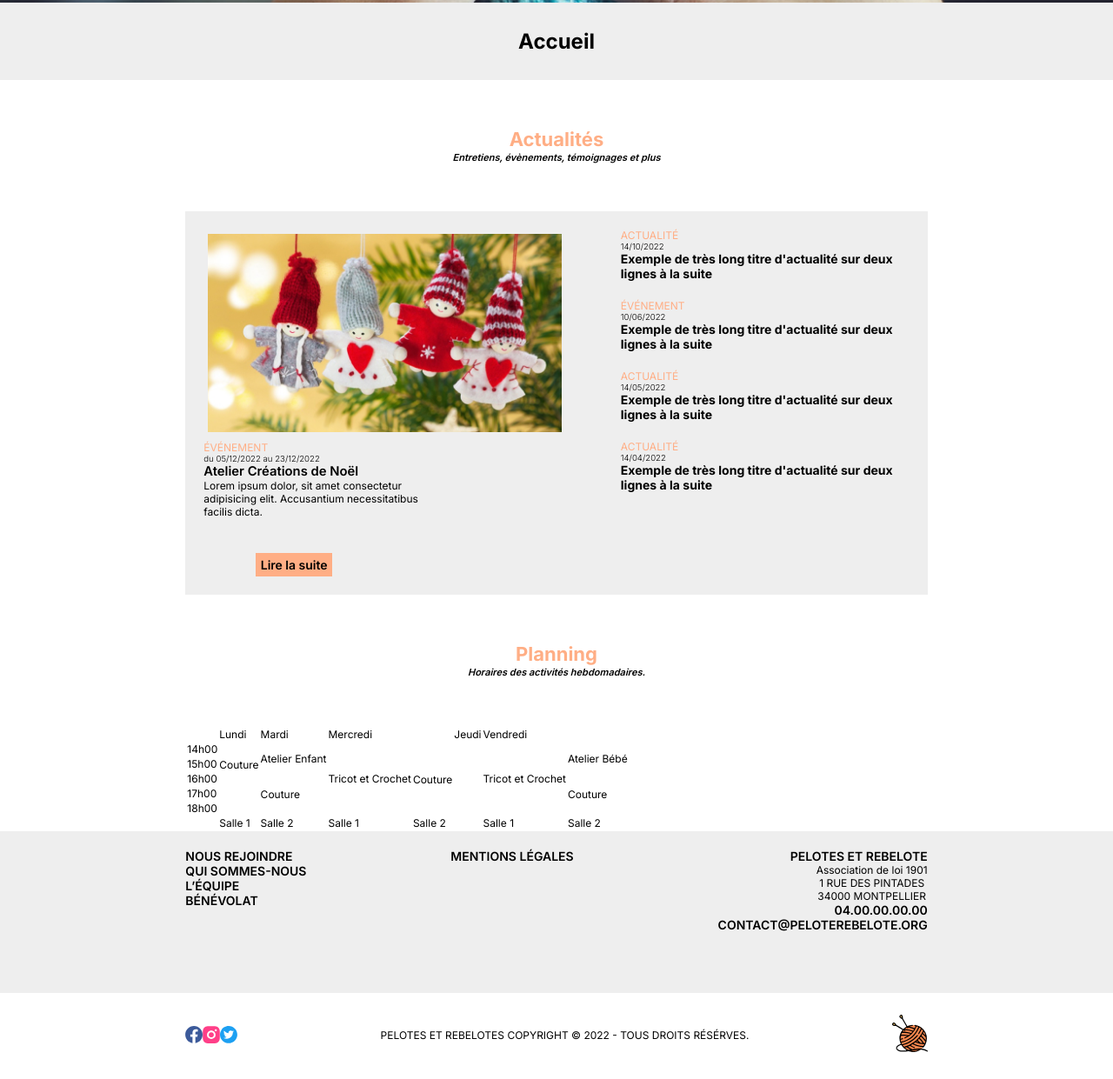
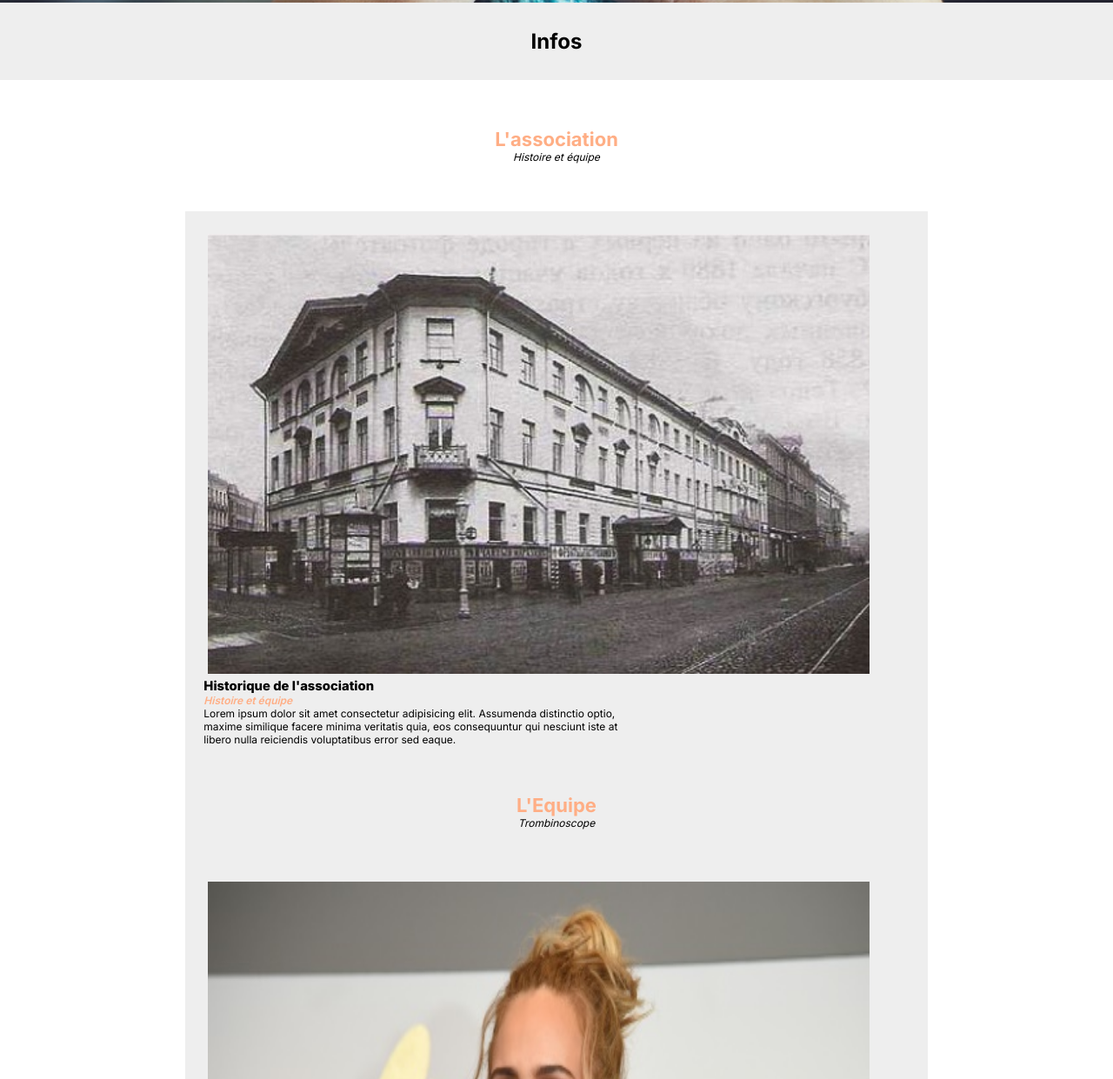
Before and after one commit to MetzyS/pelote-et-rebelote, a plain HTML site: page index.html in a window 1280 px wide. Shown: the part 267-1508 px from the top of the page at 87% size. Drawn offline with Linux system fonts and the light colour scheme.

Commit message:
page nael en cours

```diff
--- a/assets/css/blocks/index.css
+++ b/assets/css/blocks/index.css
@@ -33,21 +33,40 @@
 
 .event-next-title {
     font-size: calc(var(--secondary-title-s) - 0.6em);
-    font-weight: 600;
+    font-weight: 800;
+    padding: 5px;
+}
+.page-subtitle-description{
+    font-style: italic;
+}
+.article-title {
+    font-size: calc(var(--secondary-title-s) - 0.6em);
+    font-weight: 800;
+    display: flex;
+    justify-content: center;
+
+}
+.article-description {
+    font-size: calc(var(--secondary-title-s) - 0.6em);
+    font-style: italic;
+    padding: 5px;
+}
+.second-article-title {
+    font-size: calc(var(--secondary-title-s) - 0.6em);
+    font-weight: 800;
+    display: flex;
+    justify-content: center;
+
+}
+.second-article-description {
+    font-size: calc(var(--secondary-title-s) - 0.6em);
+    font-style: italic;
     padding: 5px;
 }
 
-.event-next-link {
-    display: inline-block;
-    text-decoration: none;
-    color: #000;
-    font-size: calc(var(--text-s) + 2px);
-    width: 85%;
-    padding: 5px;
-}
 .event-next-photo{
-    width: 75%;
-    height: 75%;
+    width: 70%;
+    height: 70%;
     padding: 5px;
 }
 
@@ -70,10 +89,7 @@
     .event-next-texte{
         width: 60%;
     }
-    .event-next-link{
-        width:20%;
-        margin: 40px 60px 0px;
-    }
+
 }
 
 /* Event List */
--- a/assets/css/style.css
+++ b/assets/css/style.css
@@ -323,10 +323,12 @@ h2 {
     color: var(--secondary-color);
 }
 
-.page-subtitle-description {
-    font-size: calc(var(--secondary-title-s) / 2);
+.event-next-title-description {
+    font-size: calc(var(--secondary-title-s) / );
     font-weight: 600;
     font-style: italic;
+    color: var(--secondary-color);
+
 }
 
 /* Footer */
--- a/index.html
+++ b/index.html
@@ -71,140 +71,37 @@
   </header>
 
   <main class="page-main grid">
-    <h1 class="page-main-title">Accueil</h1>
+    <h1 class="page-main-title">Infos</h1>
     <section class="event">
       <div class="page-main-subtitle">
-        <h2>Actualités</h2>
-        <span class="page-subtitle-description">Entretiens, évènements, témoignages et plus</span>
+        <h2>L'association</h2>
+        <span class="page-subtitle-description">Histoire et équipe</span>
       </div>
       <div class="event-container">
       <article class="event-next">
-        <div class="event-next-block">
-          <span class="event-type">Événement</span>
-          <span class="event-date">du 05/12/2022 au 23/12/2022</span>
-        </div>
-        <h1 class="event-next-title">Atelier Créations de Noël</h1>
+        <h1 class="event-next-title">Historique de l'association</h1>
+        <span class="event-next-title-description">Histoire et équipe</span>
         <p class="event-next-texte">
-          Lorem ipsum dolor, sit amet consectetur adipisicing elit.
-          Accusantium necessitatibus facilis dicta.
+          Lorem ipsum dolor sit amet consectetur adipisicing elit. Assumenda distinctio optio, maxime similique facere minima veritatis quia, eos consequuntur qui nesciunt iste at libero nulla reiciendis voluptatibus error sed eaque.
         </p>
-        <img class="event-next-photo" src="assets/image/photo-event-noel.jpg" width="417" height="234"
+        <img class="event-next-photo" src="assets/image/photo_asso.jpg" width="417" height="234"
           alt="Photo de création de noel" />
-        <a href class="button event-next-link">Lire la suite</a>
-      </article>
-      <ul class="event-list">
-        <li class="event-list-item">
-          <a href="#"><span class="event-type">Actualité</span><span class="event-date">14/10/2022</span>
-            <h3 class="event-list-item-title">
-              Exemple de très long titre d'actualité sur deux lignes à la
-              suite
-            </h3>
-          </a>
-        </li>
-        <li class="event-list-item">
-          <a href="#"><span class="event-type">Événement</span><span class="event-date">10/06/2022</span>
-            <h3 class="event-list-item-title">
-              Exemple de très long titre d'actualité sur deux lignes à la
-              suite
-            </h3>
-          </a>
-        </li>
-        <li class="event-list-item">
-          <a href="#"><span class="event-type">Actualité</span><span class="event-date">14/05/2022</span>
-            <h3 class="event-list-item-title">
-              Exemple de très long titre d'actualité sur deux lignes à la
-              suite
-            </h3>
-          </a>
-        </li>
-        <li class="event-list-item">
-          <a href="#"><span class="event-type">Actualité</span><span class="event-date">14/04/2022</span>
-            <h3 class="event-list-item-title">
-              Exemple de très long titre d'actualité sur deux lignes à la
-              suite
-            </h3>
-          </a>
-        </li>
-      </ul>
-    </div>
-    </section>
+
+
     <section class="planning">
       <div class="page-main-subtitle">
-        <h2>Planning</h2>
-        <span class="page-subtitle-description">Horaires des activités hebdomadaires.</span>
+        <h2>L'Equipe</h2>
+        <span class="page-subtitle-description">Trombinoscope</span>
       </div>
-      <table class="planning-table">
-        <thead>
-          <tr>
-            <td></td>
-            <td>Lundi</td>
-            <td>Mardi</td>
-            <td colspan="2">Mercredi</td>
-            <td>Jeudi</td>
-            <td colspan="2">Vendredi</td>
-          </tr>
-        </thead>
-        <tbody>
-          <tr>
-            <td rowspan="2">14h00</td>
-            <td rowspan="7">Couture</td>
-            <td></td>
-            <td rowspan="9">Tricot et Crochet</td>
-            <td></td>
-            <td></td>
-            <td rowspan="9">Tricot et Crochet</td>
-            <td></td>
-          </tr>
-          <tr>
-            <td rowspan="4">Atelier Enfant</td>
-            <td rowspan="8">Couture</td>
-            <td></td>
-            <td rowspan="4">Atelier Bébé</td>
-          </tr>
-          <tr>
-            <td rowspan="2">15h00</td>
-            <td></td>
-          </tr>
-          <tr>
-            <td></td>
-          </tr>
-          <tr>
-            <td rowspan="2">16h00</td>
-            <td></td>
-          </tr>
-          <tr>
-            <td rowspan="4">Couture</td>
-            <td></td>
-            <td rowspan="4">Couture</td>
-          </tr>
-          <tr>
-            <td rowspan="2">17h00</td>
-            <td></td>
-          </tr>
-          <tr>
-            <td></td>
-            <td></td>
-          </tr>
-          <tr>
-            <td>18h00</td>
-            <td></td>
-            <td></td>
-          </tr>
-        </tbody>
-        <tfoot>
-          <tr>
-            <td></td>
-            <td>Salle 1</td>
-            <td>Salle 2</td>
-            <td>Salle 1</td>
-            <td>Salle 2</td>
-            <td></td>
-            <td>Salle 1</td>
-            <td>Salle 2</td>
-          </tr>
-        </tfoot>
-      </table>
+      <img class="event-next-photo" src="assets/image/adele.jpg" width="417" height="234">
+      <span class="article-title">Adele</span>
+      <span class="article-description">Directrice de l'association</span>
+      <img class="event-next-photo" src="assets/image/benzema.jpg" width="417" height="234">
+      <span class="second-article-title">Karim</span>
+      <span class="second-article-description">Animateur référent</span>
+
     </section>
+
   </main>
 
   <footer>
```
Also changed, not shown: assets/image/adele.jpg (added), assets/image/benzema.jpg (added), assets/image/photo_asso.jpg (added).
